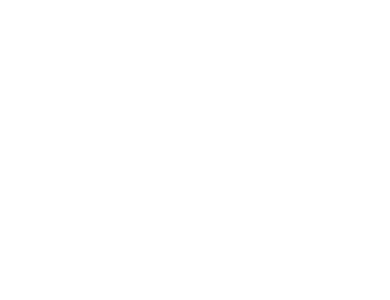
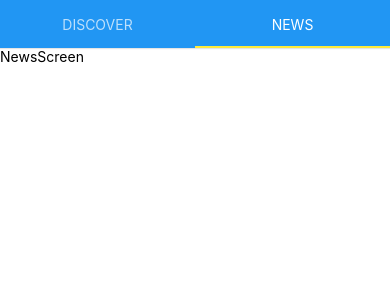
Before and after one commit to sayamalvi/react-native-news-app, a React Native app: screen / in a window 390 px wide. Shown: the top 300 px of the page. Built offline with nearby package versions, Linux system fonts and the light colour scheme.

Commit message:
Tabs working

```diff
--- a/App.js
+++ b/App.js
@@ -1,7 +1,10 @@
 import { StyleSheet, Text, View, StatusBar } from "react-native";
+import InshortTab from "./components/InshortTab";
 
 export default function App() {
-  return <View style={styles.container}></View>;
+  return <View style={styles.container}>
+    <InshortTab />
+  </View>;
 }
 
 const styles = StyleSheet.create({
--- /dev/null
+++ b/components/InshortTab.js
@@ -0,0 +1,28 @@
+import {useWindowDimensions } from "react-native";
+import React, { useState } from "react";
+import { SceneMap, TabView } from "react-native-tab-view";
+import DiscoverScreen from "../screens/DiscoverScreen";
+import NewsScreen from "../screens/NewsScreen";
+
+const InshortTab = () => {
+  const layout = useWindowDimensions();
+  const [index, setIndex] = useState(1);
+  const [routes] = useState([
+    { key: "first", title: "Discover" },
+    { key: "second", title: "News" },
+  ]);
+  const renderScene = SceneMap({
+    first: DiscoverScreen,
+    second: NewsScreen,
+  });
+  return (
+    <TabView
+      navigationState={{ index, routes }}
+      renderScene={renderScene}
+      onIndexChange={setIndex}
+      initialLayout={{ width: layout.width }}
+    />
+  );
+};
+
+export default InshortTab;
--- a/package.json
+++ b/package.json
@@ -12,7 +12,9 @@
     "expo": "~49.0.5",
     "expo-status-bar": "~1.6.0",
     "react": "18.2.0",
-    "react-native": "0.72.3"
+    "react-native": "0.72.3",
+    "react-native-pager-view": "6.2.0",
+    "react-native-tab-view": "^3.5.2"
   },
   "devDependencies": {
     "@babel/core": "^7.20.0"
--- /dev/null
+++ b/screens/DiscoverScreen.js
@@ -0,0 +1,12 @@
+import { View, Text } from "react-native";
+import React from "react";
+
+const DiscoverScreen = () => {
+  return (
+    <View>
+      <Text>DiscoverScreen</Text>
+    </View>
+  );
+};
+
+export default DiscoverScreen;
--- /dev/null
+++ b/screens/NewsScreen.js
@@ -0,0 +1,12 @@
+import { View, Text } from "react-native";
+import React from "react";
+
+const NewsScreen = () => {
+  return (
+    <View>
+      <Text>NewsScreen</Text>
+    </View>
+  );
+};
+
+export default NewsScreen;
```
Also changed, not shown: 1 other file (tests, documents, lock files or other folders).
